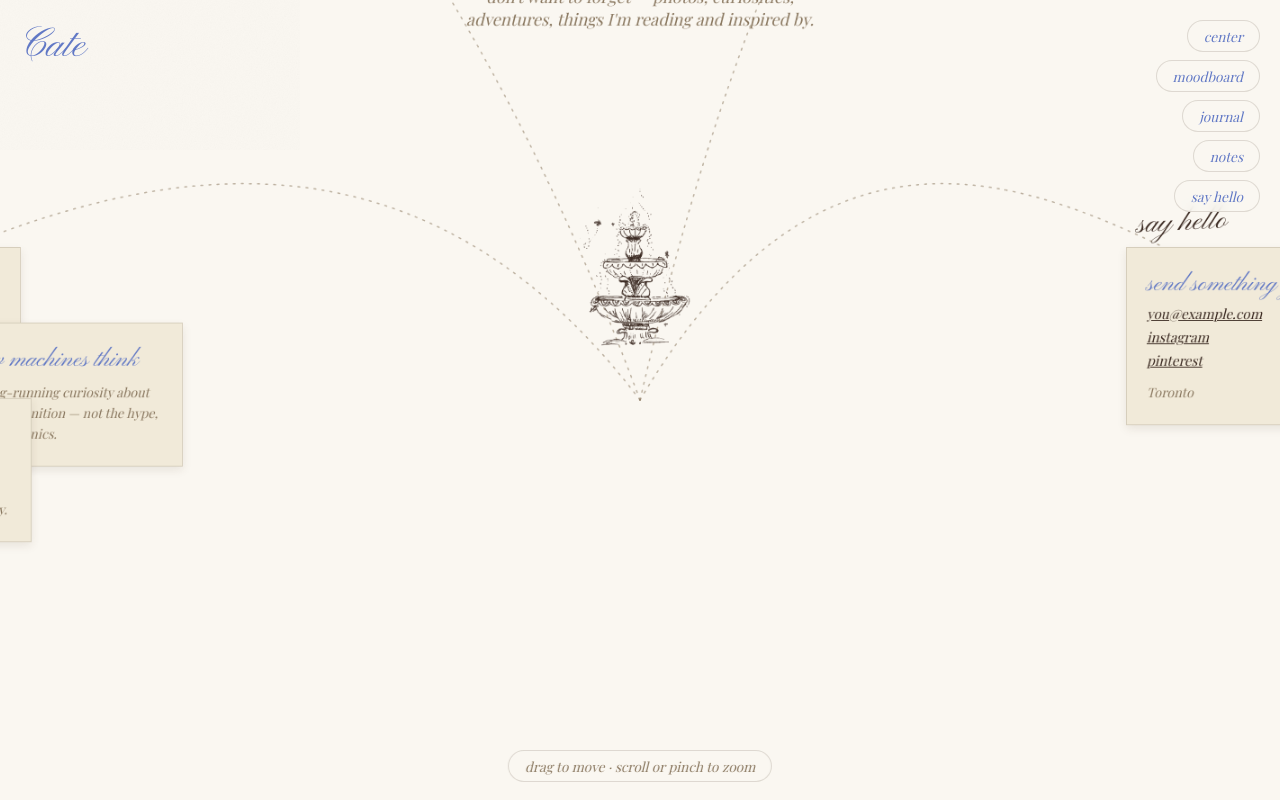
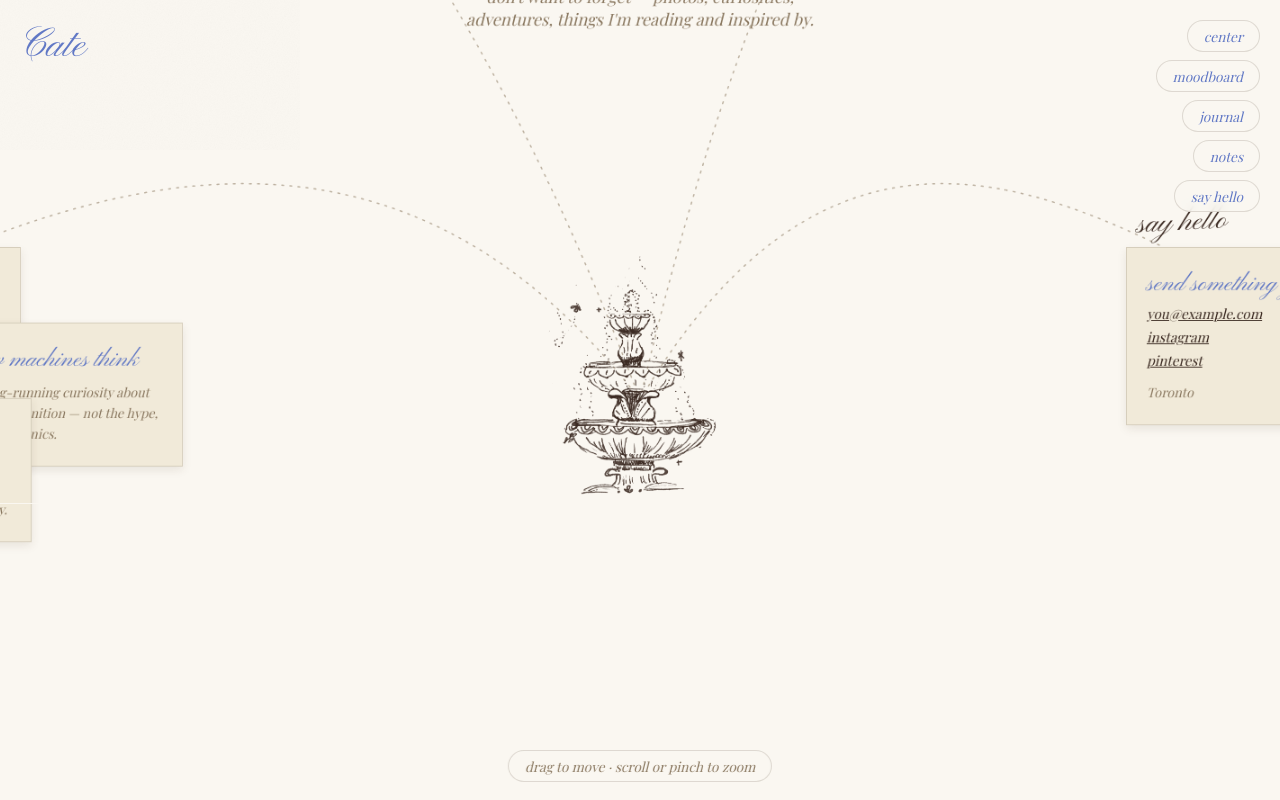
Before and after one commit to xoxocate/Mindmap, a plain HTML site: page index.html in a window 1280 px wide. Drawn offline with nearby package versions, Linux system fonts and the light colour scheme; a web font is replaced by a local one.

Commit message:
Fountain graphic size change

```diff
--- a/index.html
+++ b/index.html
@@ -109,7 +109,7 @@
      background-color below, so changing the color is one line here,
      not a new image. */
   #hero .hero-graphic{
-    width:230px;
+    width:350px;
     aspect-ratio:600/1250; /* matches the drawing's own proportions */
     margin:32px auto 0;
     background-color:var(--umber);
```
